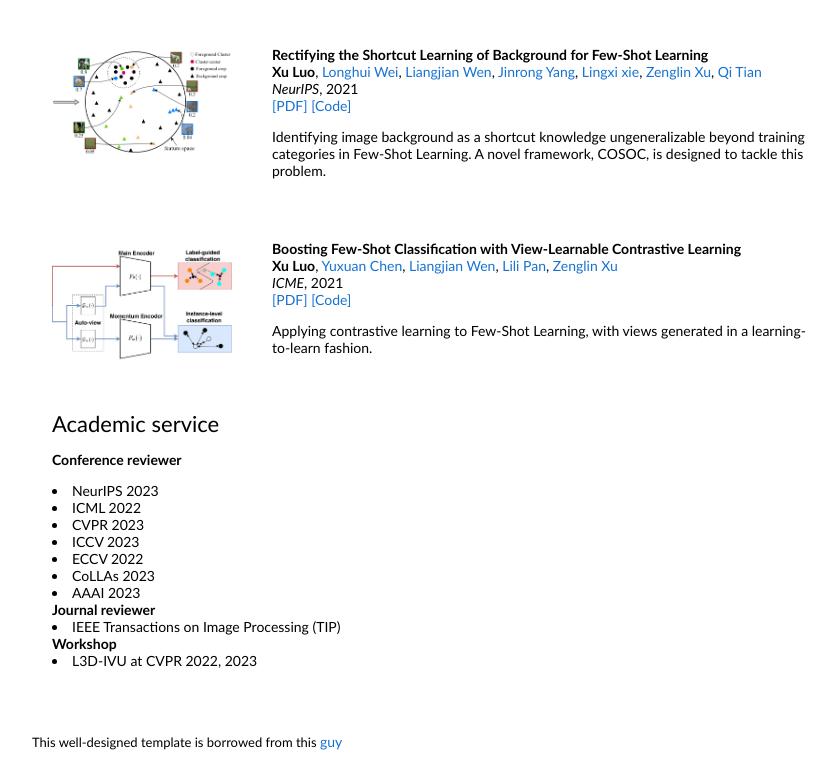
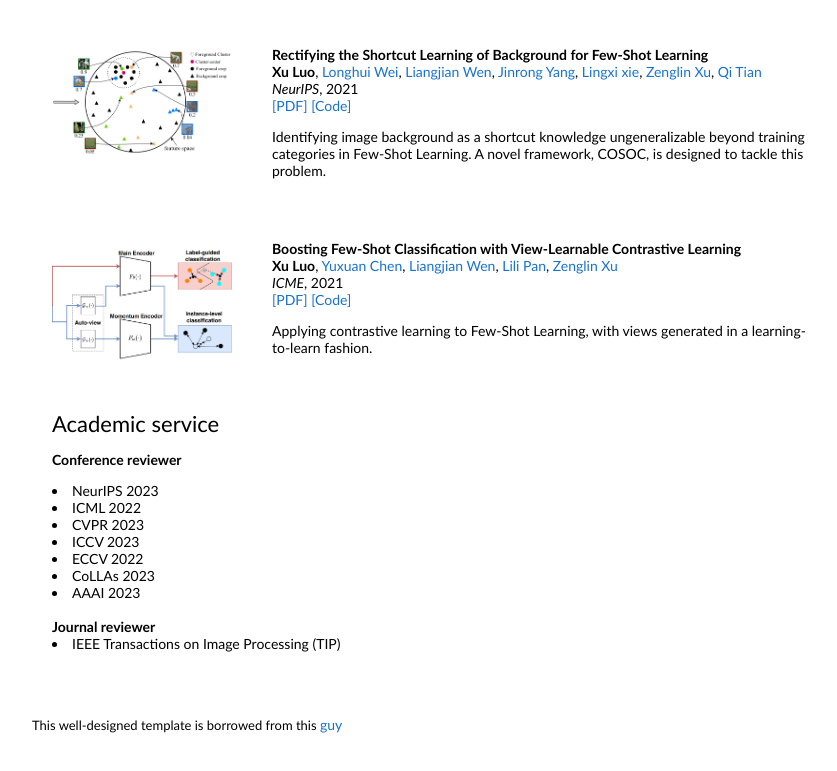
Before and after one commit to Frankluox/Frankluox.github.io, a plain HTML site: page index.html in a window 1280 px wide. Shown: the part 1122-1893 px from the top of the page, without its empty margins (208-1045 px from the left). Drawn offline with Linux system fonts and the light colour scheme.

Commit message:
Update index.html

```diff
--- a/index.html
+++ b/index.html
@@ -228,10 +228,9 @@ var _hmt = _hmt || [];
 		<li>ECCV 2022</li>
 		<li>CoLLAs 2023</li>
 		<li>AAAI 2023</li>
+		<br/>
 		<strong>Journal reviewer</strong>
 		<li>IEEE Transactions on Image Processing (TIP)</li>
-		<strong>Workshop</strong>
-		<li>L3D-IVU at CVPR 2022, 2023</li>
               </p>
             </td>
           </tr>
```
